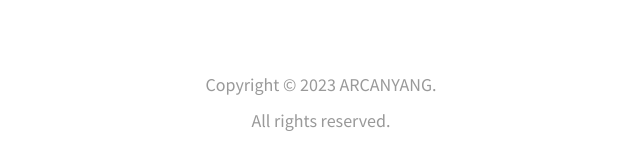
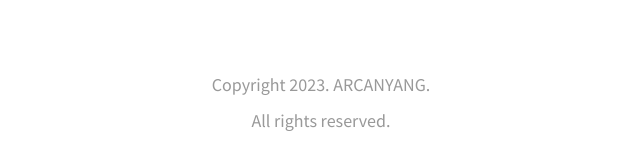
Before and after one commit to arcanyang/PENTACLES, a plain HTML site: page P12.html in a window 1280 px wide. Shown: the part 1072-1218 px from the top of the page, 319-959 px from the left. Drawn offline with Linux system fonts and the light colour scheme.

Commit message:
Update P12.html

```diff
--- a/P12.html
+++ b/P12.html
@@ -82,7 +82,7 @@ https://www.tooplate.com/view/2122-nano-folio
 
 
 		<footer class="tm-footer">
-			Copyright © 2023 ARCANYANG.<br>All rights reserved.
+			Copyright 2023. ARCANYANG.<br>All rights reserved.
 		</footer>
 	</div>
 
```
